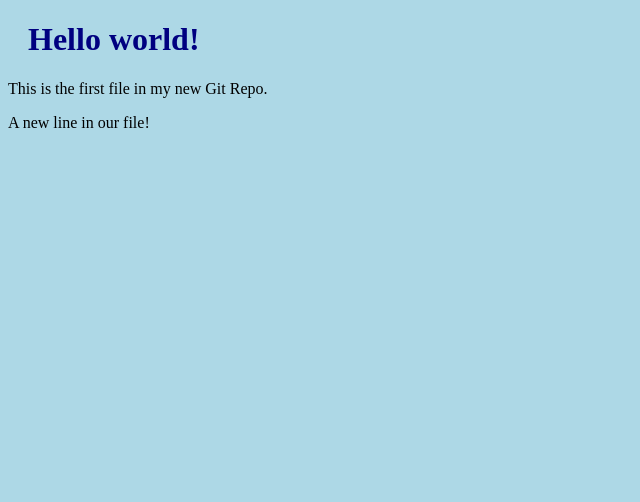
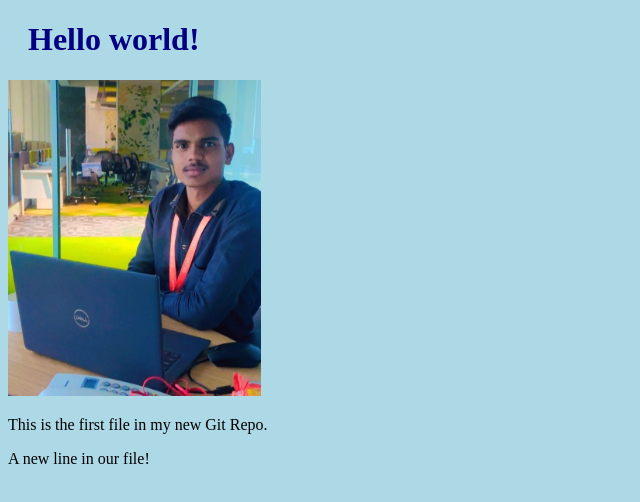
Before and after one commit to Pramodsaini9917/new, a plain HTML site: page index.html in a window 1280 px wide. Shown: the whole page, without its empty margins (0-640 px from the left). Drawn offline with Linux system fonts and the light colour scheme.

Commit message:
Adding image to Hello World!

```diff
--- a/index.html
+++ b/index.html
@@ -7,6 +7,8 @@
 <body>
 
 <h1>Hello world!</h1>
+<div><img src="2023-07-03.jpg" alt="Hello World from Space"
+style="width: 20%;max-width:960px height: 30%"></div>
 <p>This is the first file in my new Git Repo.</p>
 <p>A new line in our file!</p>
 
```
Also changed, not shown: 2023-07-03.jpg (added).
